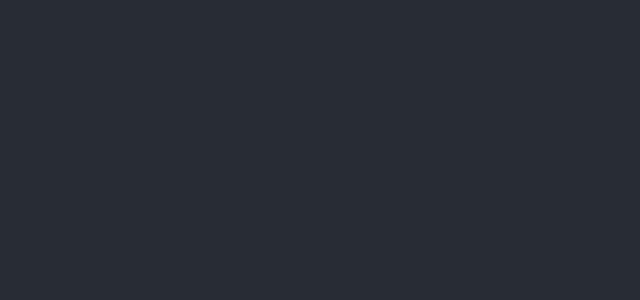
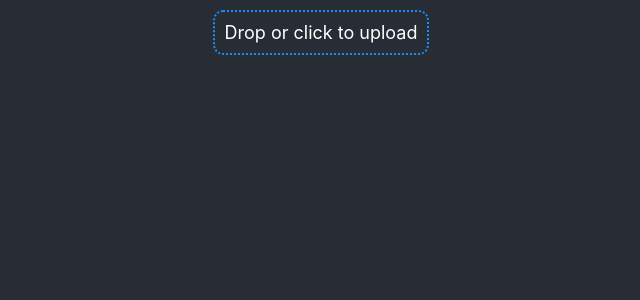
Before and after one commit to Temeteron/xml-explorer, a React (Create React App) app: page / in a window 1280 px wide. Shown: the top 300 px of the page, without its empty margins (319-959 px from the left). Built offline with nearby package versions, Linux system fonts and the light colour scheme.

Commit message:
feat: add Dropzone component
user can open or drag the file into the page and the file will be loaded in the page

```diff
--- a/src/features/Home/HomeScreen.tsx
+++ b/src/features/Home/HomeScreen.tsx
@@ -1,9 +1,12 @@
-import React from 'react';
+import React, { useEffect, useState } from 'react';
+import Dropzone from './components/Dropzone';
 
 const HomeScreen = () => {
+  const [fileString, setFile] = useState<string>('');
   return (
     <div className="padding-10">
       <div className="flex-center-start-column-nowrap">
+        <Dropzone setFile={setFile} />
       </div>
     </div>
   );
--- /dev/null
+++ b/src/features/Home/components/Dropzone.tsx
@@ -0,0 +1,32 @@
+import React, { useCallback } from 'react';
+import { DropEvent, FileRejection, useDropzone } from 'react-dropzone';
+import { useFileReader } from '../../../hooks';
+
+interface Props {
+  setFile: (file: string) => void;
+}
+
+type T = File;
+
+const Dropzone = ({ setFile }: Props) => {
+  const setFilePath = useFileReader(setFile);
+
+  const onDrop = useCallback((acceptedFiles: T[], fileRejections: FileRejection[], event: DropEvent) => {
+    if (acceptedFiles[0]) setFilePath(acceptedFiles[0]);
+  }, []);
+
+  const { getRootProps, getInputProps } = useDropzone({
+    accept: { 'text/xml': ['.xml'] },
+    multiple: false,
+    onDrop,
+  });
+
+  return (
+    <div {...getRootProps({ className: 'dropzone' })} className="dropzone-container padding-10">
+      <input {...getInputProps()} />
+      <div className="font18">Drop or click to upload</div>
+    </div>
+  );
+};
+
+export default Dropzone;
--- a/src/styles/styling.scss
+++ b/src/styles/styling.scss
@@ -3,3 +3,18 @@
   min-height: 100vh;
   color: white;
 }
+
+.dropzone-container {
+  cursor: pointer;
+  border: 2px dotted #1890ff;
+  border-radius: 10px;
+}
+
+.tree-container {
+  min-width: 900px;
+  padding-left: 10px;
+  padding-right: 10px;
+  background-color: rgb(0, 43, 54);
+  border-radius: 10px;
+  margin-top: 10px;
+}
```
